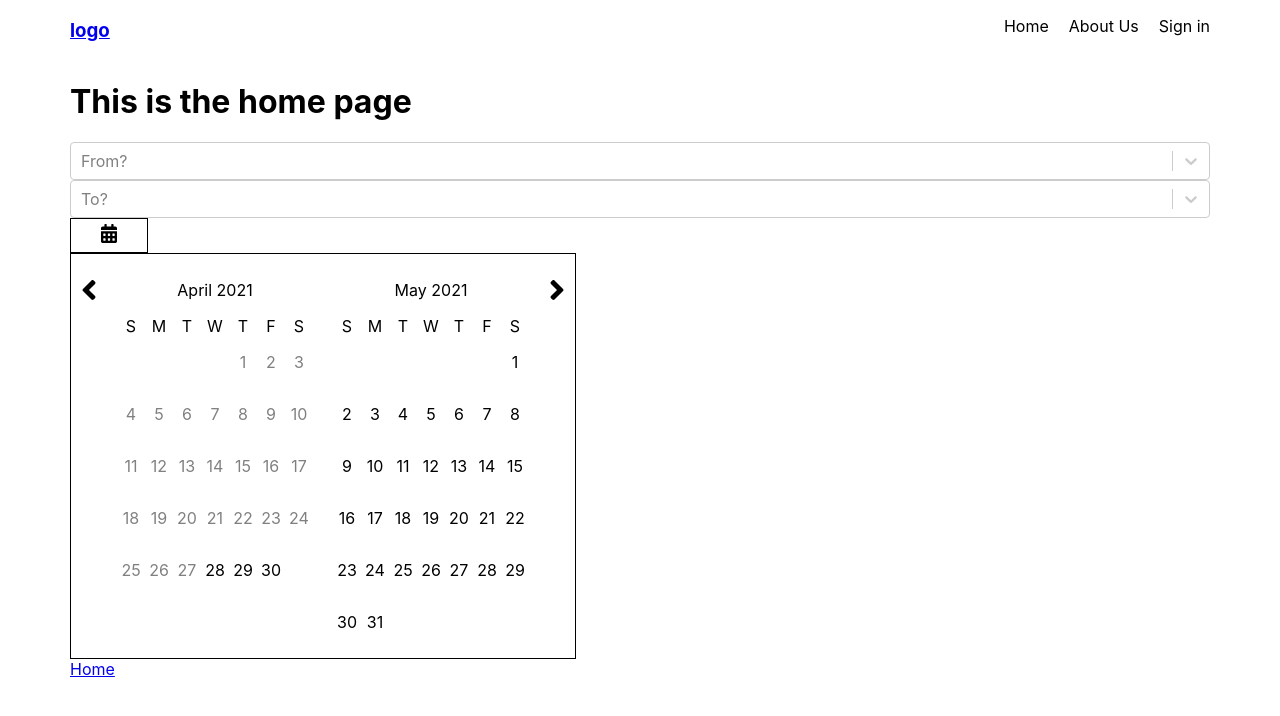
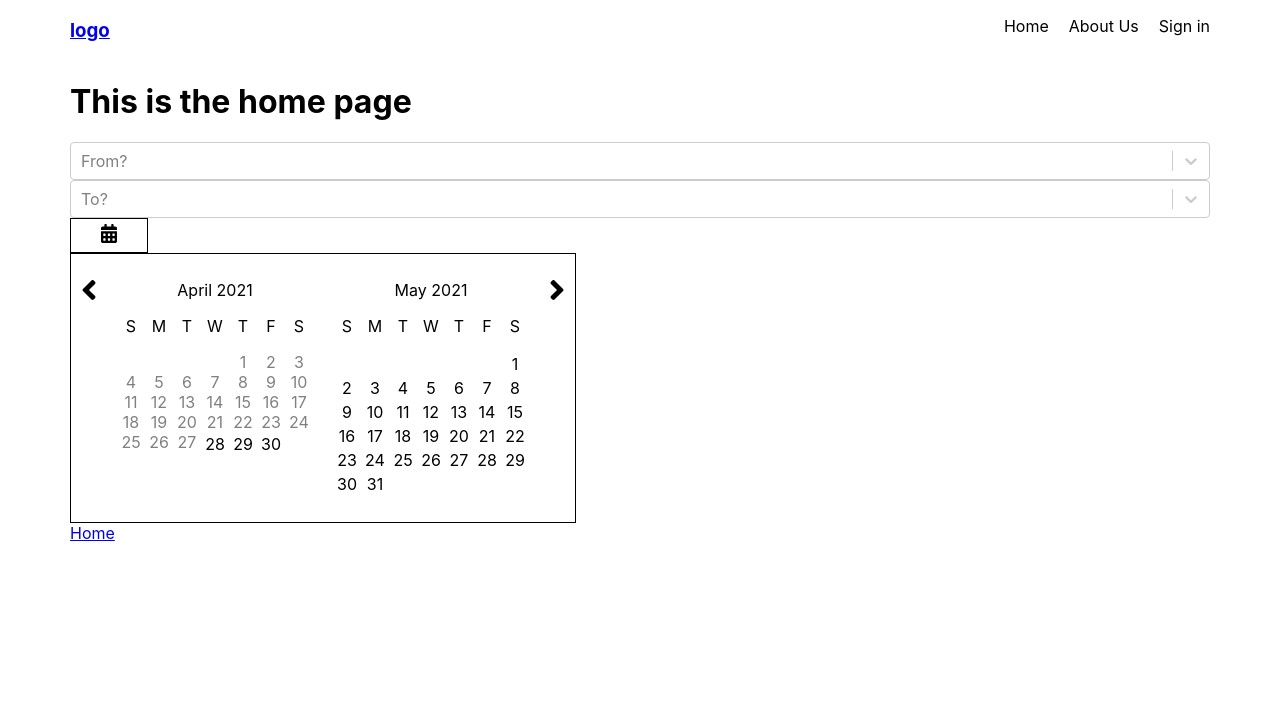
Before and after one commit to bsmith20681/flight-app-frontend, a React (Create React App) app: page / in a window 1280 px wide. Shown: the top 716 px of the page. Built offline with nearby package versions, Linux system fonts and the light colour scheme; no server answers.

Commit message:
added values to days and active highlight is ready

```diff
--- a/src/components/Calendar.js
+++ b/src/components/Calendar.js
@@ -3,9 +3,13 @@ import moment from "moment";
 import angleLeft from "../images/angle-left.svg";
 import angleRight from "../images/angle-right.svg";
 
+import Day from "./Day";
+
 const Calendar = () => {
   const [month, setMonth] = useState(moment().month());
   const [year, setYear] = useState(moment().format("YYYY"));
+  const [isActive, setIsActive] = useState(null);
+
   const weekDays = ["S", "M", "T", "W", "T", "F", "S"];
 
   const currentDayOfMonth = moment().date();
@@ -27,6 +31,10 @@ const Calendar = () => {
 
   const nextMonth = () => {
     setMonth(month + 1);
+  };
+
+  const active = (e) => {
+    setIsActive(e);
   };
 
   return (
@@ -53,18 +61,29 @@ const Calendar = () => {
             return <p>{weekDay}</p>;
           })}
         </div>
-        <div className="calendar-days">
-          {console.log(firstWeekDayOfMonth(month))}
+        <div>
+          <ul className="calendar-days">
             {[...Array(firstWeekDayOfMonth(month)).keys()].map((x) =>
               x < firstWeekDayOfMonth(month) ? <div></div> : null
             )}
-          {[...Array(daysInMonth(month + 1)).keys()].map((x) =>
+            {[...Array(daysInMonth(month + 1)).keys()].map((x, i) =>
               x < currentDayOfMonth - 1 && month === currentMonth ? (
-              <p className="calendar-day_unactive">{x + 1}</p>
+                <li className="calendar-day_unactive">{x + 1}</li>
               ) : (
-              <p className="calendar-day">{x + 1}</p>
+                <li
+                  onClick={(e) => active(`${year}-${month + 1}-${x + 1}`, e)}
+                  value={`${year}-${month + 1}-${x + 1}`}
+                  className={
+                    isActive === `${year}-${month + 1}-${x + 1}`
+                      ? "calendar-day active"
+                      : "calendar-day"
+                  }
+                >
+                  {x + 1}
+                </li>
               )
             )}
+          </ul>
         </div>
       </div>
       <div className="calendar-single">
@@ -81,13 +100,20 @@ const Calendar = () => {
             return <p>{weekDay}</p>;
           })}
         </div>
-        <div className="calendar-days">
+        <div>
+          <ul className="calendar-days">
             {[...Array(firstWeekDayOfMonth(month + 1)).keys()].map((x) =>
               x < firstWeekDayOfMonth(month + 1) ? <div></div> : null
             )}
             {[...Array(daysInMonth(month + 2)).keys()].map((x) => (
-            <p className="calendar-day">{x + 1}</p>
+              <li
+                value={`${year}-${month + 2}-${x + 1}`}
+                className="calendar-day"
+              >
+                {x + 1}
+              </li>
             ))}
+          </ul>
         </div>
       </div>
       {month >= 10 ? (
--- /dev/null
+++ b/src/components/Day.js
@@ -0,0 +1,18 @@
+import React, { useState } from "react";
+
+const Day = (props) => {
+  const [isActive, setIsActive] = useState(false);
+  const active = () => {
+    setIsActive(!isActive);
+  };
+  return (
+    <p
+      onClick={active}
+      className={isActive ? "active calendar-day" : "calendar-day"}
+    >
+      {props.day}
+    </p>
+  );
+};
+
+export default Day;
--- a/src/scss/components/Calendar.scss
+++ b/src/scss/components/Calendar.scss
@@ -30,6 +30,7 @@
   }
 
   &-day {
+    border: 2px solid transparent;
     &_unactive {
       color: grey;
     }
@@ -43,5 +44,13 @@
     display: grid;
     grid-template-columns: repeat(7, 28px);
     text-align: center;
+    list-style: none;
+    padding: 0;
   }
 }
+
+.active {
+  background-color: blue;
+  color: white;
+  border-radius: 50%;
+}
--- a/src/scss/main.css
+++ b/src/scss/main.css
@@ -177,6 +177,9 @@ nav {
   width: 100%;
   margin: 0;
 }
+.calendar-day {
+  border: 2px solid transparent;
+}
 .calendar-day_unactive {
   color: grey;
 }
@@ -189,6 +192,14 @@ nav {
   display: grid;
   grid-template-columns: repeat(7, 28px);
   text-align: center;
+  list-style: none;
+  padding: 0;
+}
+
+.active {
+  background-color: blue;
+  color: white;
+  border-radius: 50%;
 }
 
 .container {
```
Also changed, not shown: 1 other file (tests, documents, lock files or other folders). Lines whose indentation alone changed are shown as unchanged.
